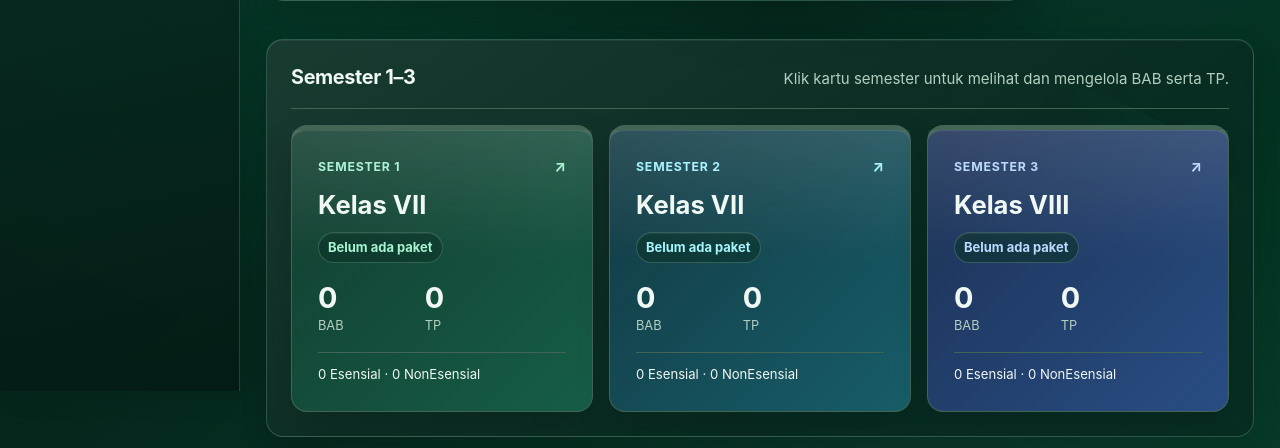
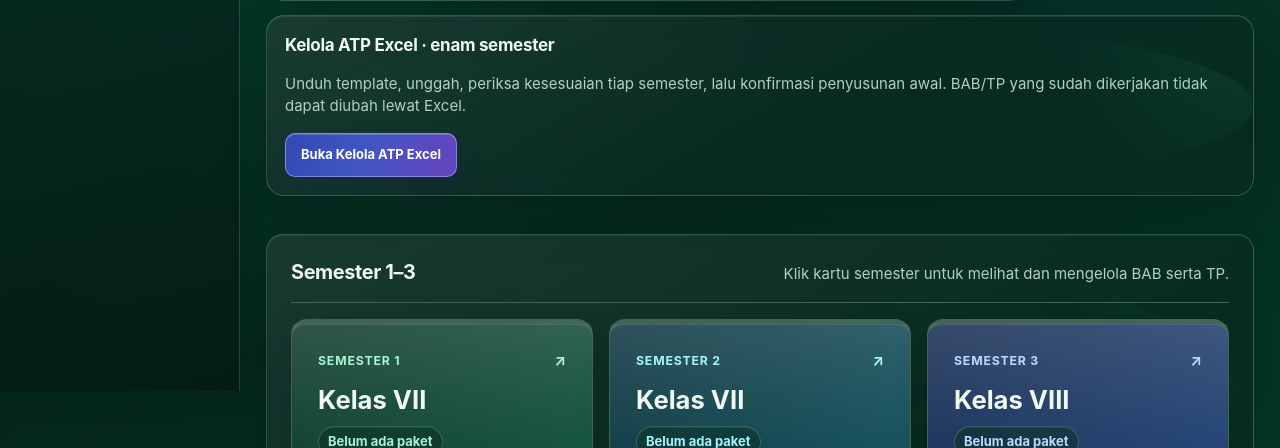
Before and after one commit to Al-Faroz/SLA-SKS, a CodeIgniter 4 app: the page made by app/Views/guru/peta_tp.php in a window 1280 px wide. Shown: the part 409-857 px from the top of the page. Run offline with PHP 8.4 and a stand-in for CodeIgniter, Linux system fonts and the light colour scheme; the template is opened without the code that fills it, so the values that code supplies are empty; some libraries are stand-ins or nearby versions.

Commit message:
feat(ui): link global ATP Excel import hub from six-semester peta

```diff
--- a/app/Views/guru/peta_tp.php
+++ b/app/Views/guru/peta_tp.php
@@ -39,6 +39,17 @@
                 <button class="a-btn a-btn--utama" type="submit">Tampilkan peta</button>
             </form>
         </section>
+        <section class="a-card" aria-labelledby="judul-atp-excel">
+            <h2 id="judul-atp-excel">Kelola ATP Excel · enam semester</h2>
+            <p class="a-proto-muted">Unduh template, unggah, periksa kesesuaian tiap semester,
+                lalu konfirmasi penyusunan awal. BAB/TP yang sudah dikerjakan
+                tidak dapat diubah lewat Excel.</p>
+            <a class="a-btn a-btn--utama"
+                href="<?= esc(site_url('guru/peta-atp/impor')
+                    . '?pilihan=' . (int) $nomorPilihan, 'attr') ?>">
+                Buka Kelola ATP Excel
+            </a>
+        </section>
         <?php foreach ([['judul' => 'Semester 1–3', 'nomor' => [1, 2, 3]], ['judul' => 'Semester 4–6', 'nomor' => [4, 5, 6]]] as $kelompok): ?>
             <section class="a-atp-kelompok" aria-label="<?= esc($kelompok['judul'], 'attr') ?>">
                 <div class="a-atp-kelompok__heading">
```
